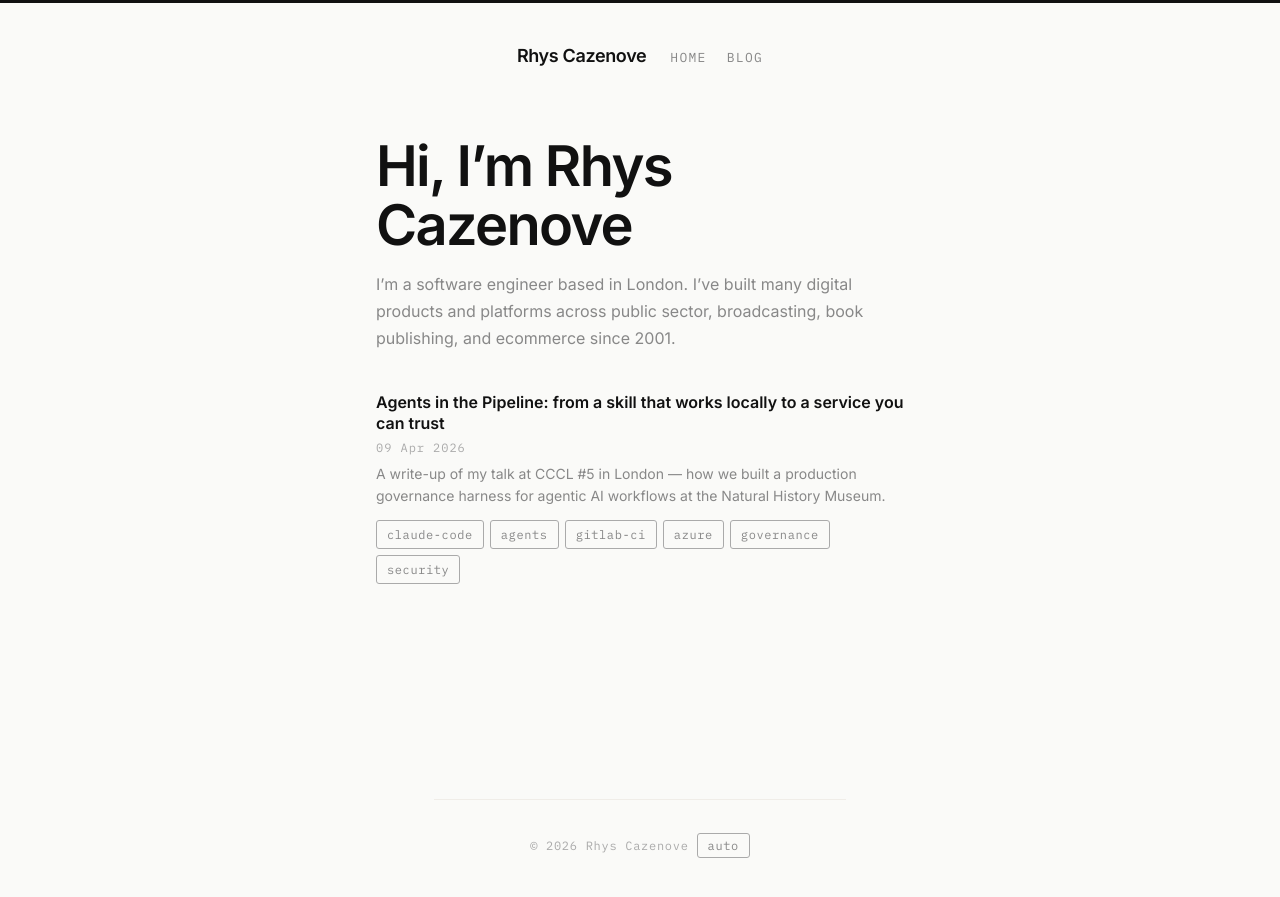
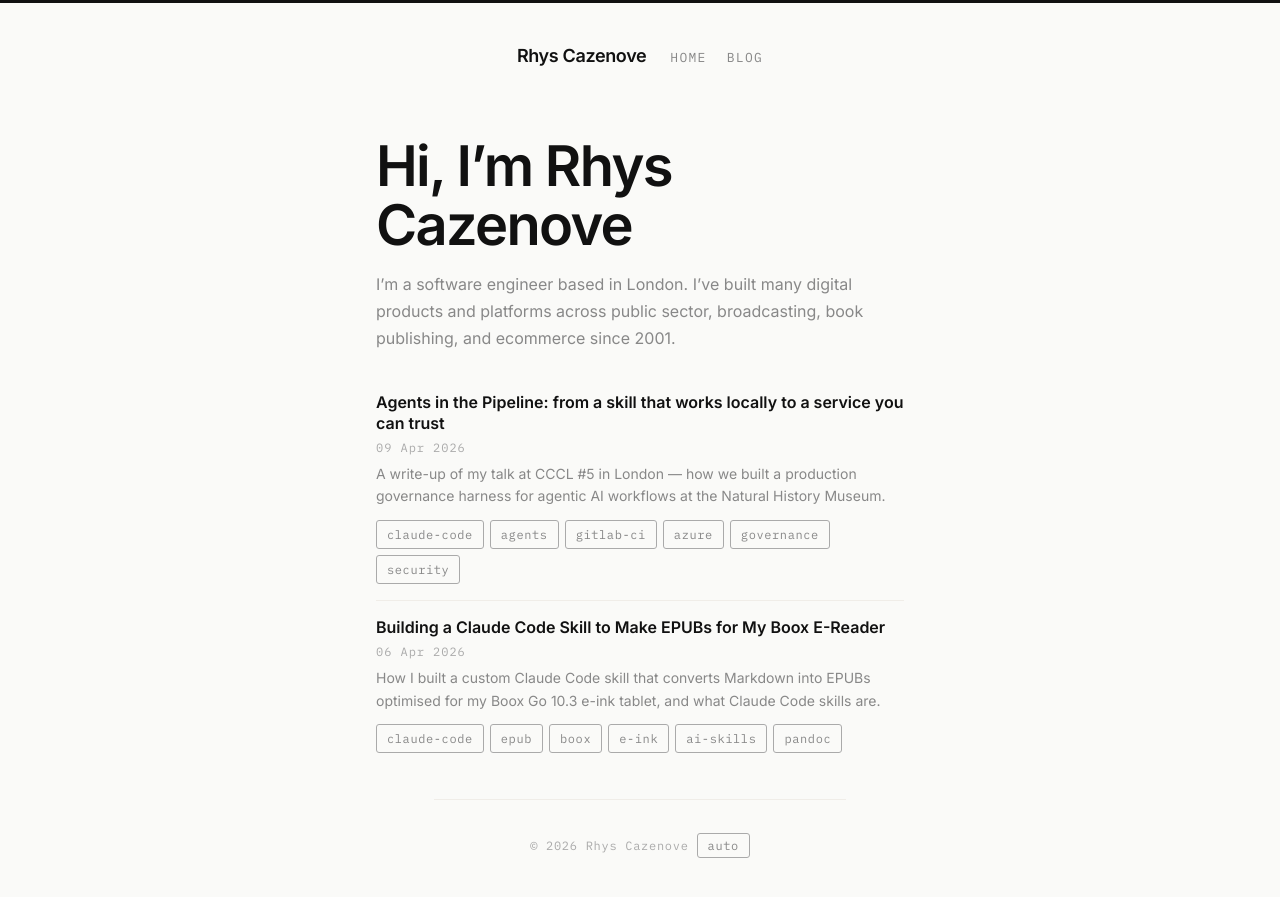
Before and after one commit to rhyscazenove/Rhyscazenove, a Jekyll site: the page built from docs/index.md, in a window 1280 px wide. Shown: the top 897 px of the page. Built offline with Jekyll 4.4.1, drawn with Linux system fonts in a browser that asks for light colours.

Commit message:
Update publication status and date for blog post on Claude Code skill for Boox E-Reader

```diff
--- a/docs/_posts/2026-04-09-building-a-claude-code-skill-for-my-boox.md
+++ b/docs/_posts/2026-04-09-building-a-claude-code-skill-for-my-boox.md
@@ -1,8 +1,8 @@
 ---
-published: false
+published: true
 layout: post
 title: "Building a Claude Code Skill to Make EPUBs for My Boox E-Reader"
-date: 2026-04-09
+date: 2026-04-06
 categories: [ai, tooling, e-ink]
 tags: [claude-code, epub, boox, e-ink, ai-skills, pandoc]
 description: "How I built a custom Claude Code skill that converts Markdown into EPUBs optimised for my Boox Go 10.3 e-ink tablet, and what Claude Code skills are."
```
